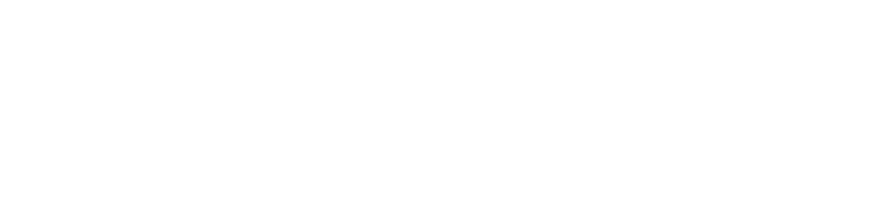
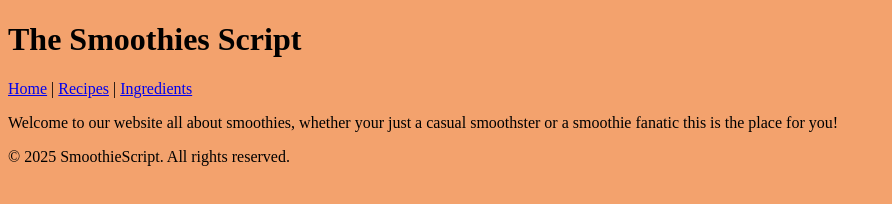
Before and after one commit to Roselynm5554/recipes, a plain HTML site: page index.html in a window 1280 px wide. Shown: the whole page, without its empty margins (0-892 px from the left). Drawn offline with Linux system fonts and the light colour scheme.

Commit message:
Initial Commit

```diff
--- a/index.html
+++ b/index.html
@@ -4,8 +4,22 @@
     <meta charset="UTF-8">
     <meta name="viewport" content="width=device-width, initial-scale=1.0">
     <title>Document</title>
+    <script src="index.js" defer></script>
 </head>
 <body>
+    <h1>The Smoothies Script</h1>
+
+      <nav id="nav"></nav>
+
+    <p>Welcome to our website all about smoothies, whether your just a casual smoothster or a smoothie fanatic this is the place for you!</p>
+
+
+
+
+    <footer>
+  <p>&copy; 2025 SmoothieScript. All rights reserved.</p>
+</footer>
 
 </body>
+
 </html>
--- /dev/null
+++ b/index.js
@@ -0,0 +1,32 @@
+const nav = document.getElementById('nav');
+
+const links = [
+    {href: 'index.html', text: 'Home'},
+    {href: 'Recipes.html', text: 'Recipes'},
+    {href: 'Ingredients.html', text: 'Ingredients'}
+];
+
+links.forEach((linkObj, index) => {
+    const a = document.createElement('a');
+    a.href = linkObj.href;
+    a.textContent = linkObj.text;
+    nav.appendChild(a);
+
+
+    if (index < links.length - 1) {
+    nav.append(" | ");
+  }
+});
+
+//Background color Change
+document.body.style.backgroundColor = "#F3A26D";
+
+// header
+
+const header = document.querySelector('h1');
+
+heading.style.backgroundColor = '#FF7D29';
+heading.style.color = 'white';
+heading.style.padding = '100px';
+heading.style.borderRadius = '100px';
+heading.style.textAlign = 'center';
```
